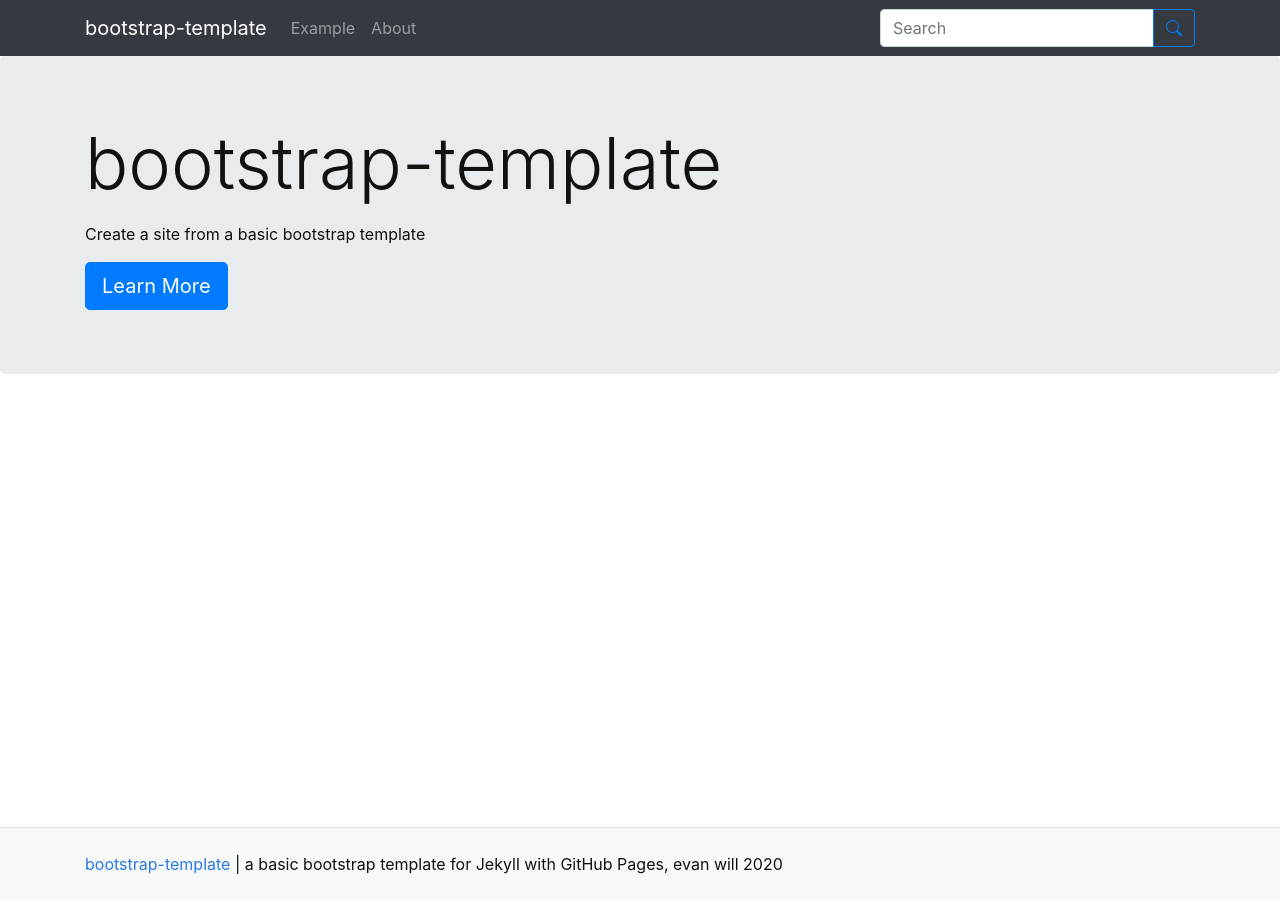
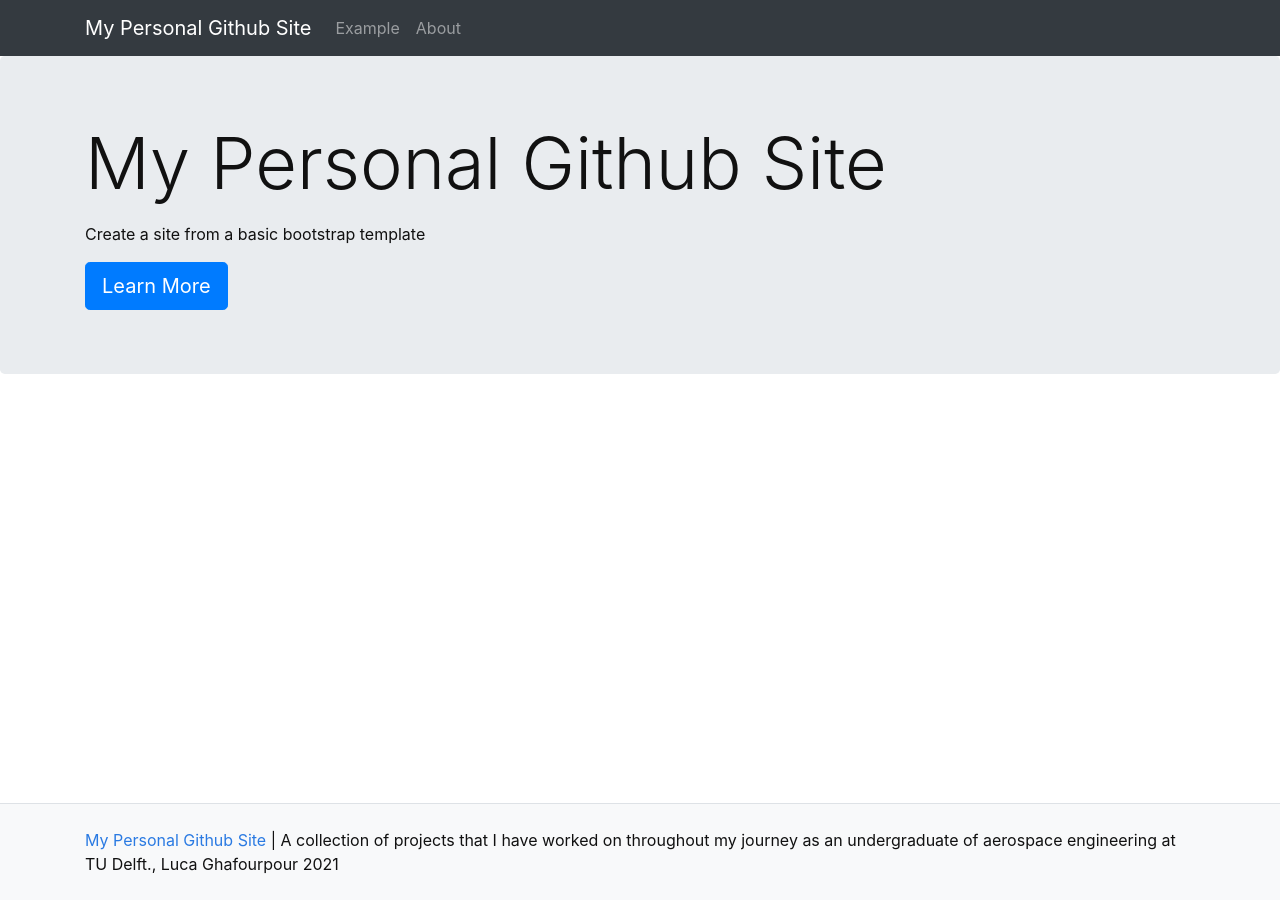
Before and after one commit to gluca99/lghafourpour, a Jekyll site: the page built from pages/index.md, in a window 1280 px wide. Built offline with Jekyll 4.4.1, drawn with Linux system fonts in a browser that asks for light colours.

Commit message:
Set up config

```diff
--- a/_config.yml
+++ b/_config.yml
@@ -9,12 +9,12 @@
 #######
 # SITE SETTINGS
 #
-title: bootstrap-template
-description: "a basic bootstrap template for Jekyll with GitHub Pages"
-year: 2020
-author: evan will
+title: My Personal Github Site
+description: "A collection of projects that I have worked on throughout my journey as an undergraduate of aerospace engineering at TU Delft."
+year: 2021
+author: Luca Ghafourpour
 # add search box to navbar, true/false
-search: true
+search: false
 
 ##########
 # URL VARIABLES [optional!]
@@ -23,13 +23,13 @@ search: true
 #
 # use url for the domain, e.g. https://thecdil.github.io
 # on gh-pages follow the pattern: https://username.github.io
-url:
+url: https://gluca99.github.io
 # use baseurl to add subsection of the domain, e.g. /timelinejs-template
 # on gh-pages this is a / followed by the name of the repository
 # baseurl is your github repository's name prefixed with a /
-baseurl:
+baseurl: /lghafourpour
 # location of code, the full url to your github repository
-source-code: https://github.com/thecdil/bootstrap-template
+source-code: https://github.com/gluca99/lghafourpour
 
 ##########
 # GOOGLE ANALYTICS [optional!]
```
